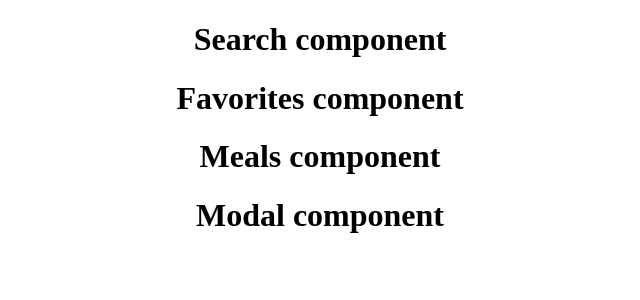
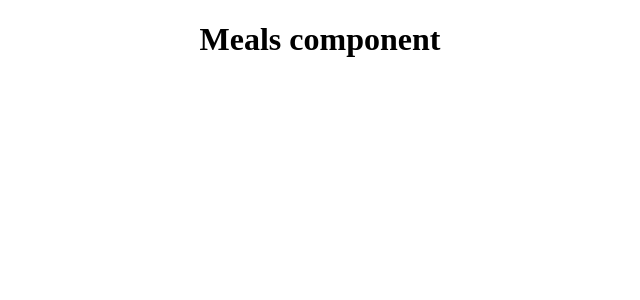
Before and after one commit to krukd/Meals_app, a React (Create React App) app: page / in a window 1280 px wide. Shown: the top 300 px of the page, without its empty margins (320-960 px from the left). Built offline with nearby package versions, Linux system fonts and the light colour scheme.

Commit message:
Context API added

```diff
--- a/src/App.js
+++ b/src/App.js
@@ -8,10 +8,10 @@ import Search from "./components/Search";
 function App() {
   return (
     <div className="App">
-      <Search />
-      <Favorites />
+      {/* <Search /> */}
+      {/* <Favorites /> */}
       <Meals />
-      <Modal />
+      {/* <Modal /> */}
     </div>
   );
 }
--- a/src/components/Meals.jsx
+++ b/src/components/Meals.jsx
@@ -1,7 +1,10 @@
+import { useContext } from "react";
+import { useGlobalContext } from "../context";
+
 const Meals = () => {
-    return (
-        <h1>Meals component</h1>
-    )
-}
+  const context = useGlobalContext();
+  console.log(context);
+  return <h1>Meals component</h1>;
+};
 
-export default Meals
+export default Meals;
--- /dev/null
+++ b/src/context.jsx
@@ -0,0 +1,14 @@
+import React, {useContext} from 'react'
+
+const AppContext = React.createContext()
+
+const AppProvider = ({children}) => {
+    return <AppContext.Provider value="hello">{children}</AppContext.Provider>
+}
+
+//кастомный хук контекст
+export const useGlobalContext = () => {
+    return useContext(AppContext)
+}
+
+export {AppContext, AppProvider}
--- a/src/index.js
+++ b/src/index.js
@@ -1,7 +1,13 @@
 import React from "react";
 import ReactDOM from "react-dom/client";
 import App from "./App";
-
+import { AppProvider } from "./context";
 
 const root = ReactDOM.createRoot(document.getElementById("root"));
-root.render(<App />);
+root.render(
+  <React.StrictMode>
+    <AppProvider>
+      <App />
+    </AppProvider>
+  </React.StrictMode>
+);
```
